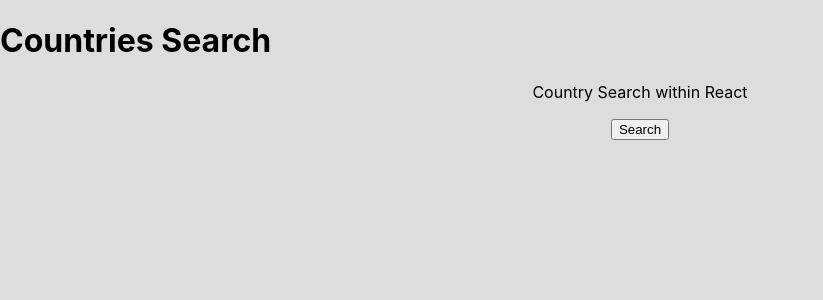
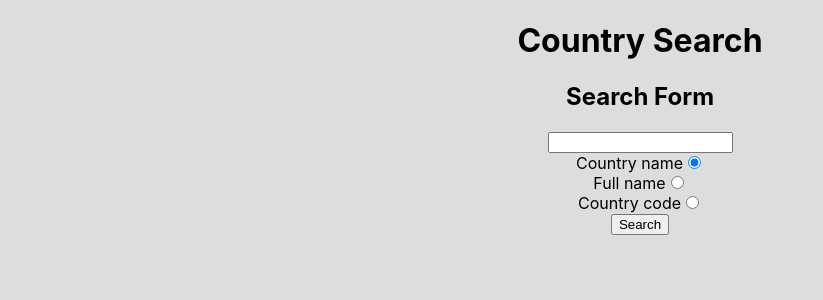
Before and after one commit to zetterlund/country-search, a React (Create React App) app in the folder webroot/react/: page / in a window 1280 px wide. Shown: the top 300 px of the page, without its empty margins (0-823 px from the left). Built offline with nearby package versions, Linux system fonts and the light colour scheme; the HTML template or start-up script is replaced by a standard one.

Commit message:
Complete search functionality

```diff
--- a/webroot/react/public/index.html
+++ b/webroot/react/public/index.html
@@ -2,10 +2,9 @@
 <html>
   <head>
     <meta charset="utf-8" />
-    <title>Countries Search</title>
+    <title>Country Search</title>
   </head>
   <body>
-    <h1>Countries Search</h1>
     <div id="root"></div>
   </body>
 </html>
--- a/webroot/react/src/App.js
+++ b/webroot/react/src/App.js
@@ -1,4 +1,6 @@
 import React, { Fragment, useState } from "react";
+import SearchForm from "./components/SearchForm";
+import ErrorBox from "./components/ErrorBox";
 import SearchResults from "./components/SearchResults";
 import StatisticsBox from "./components/StatisticsBox";
 import "./css/main.css";
@@ -10,24 +12,36 @@ function App() {
   //Write your javascript here, or roll your own. It's up to you.
   //Make your ajax call to http://localhost:8765/api/index.php here
   const [countries, setCountries] = useState([]);
+  const [error, setError] = useState("");
 
-  const handleGetCountries = async () => {
-    const response = await fetch(`${HOST}/api/index.php`, {
+  const handleSearchSubmit = async (searchType, searchString) => {
+    // Clear any potential errors
+    setError(null);
+
+    const rawResponse = await fetch(`${HOST}/api/index.php`, {
       method: "post",
       mode: "cors",
       headers: { "Content-Type": "text/plain" },
-      body: JSON.stringify({ country: "estonia" }),
+      body: JSON.stringify({ searchType, searchString }),
     });
-    console.log({ response });
-    const r = await response.json();
-    console.log({ r });
-    setCountries(r);
+    const response = await rawResponse.json();
+
+    /* Process response */
+    if (response["result"] === "success") {
+      // Success
+      setCountries(response["data"]);
+    } else {
+      // Error
+      setCountries([]);
+      setError(response["result"]);
+    }
   };
 
   return (
     <div className="App">
-      <p>Country Search within React</p>
-      <button onClick={handleGetCountries}>Search</button>
+      <h1>Country Search</h1>
+      <SearchForm searchSubmit={handleSearchSubmit} />
+      {error && <ErrorBox error={error} />}
       {countries.length > 0 && (
         <Fragment>
           <SearchResults countries={countries} />
--- /dev/null
+++ b/webroot/react/src/components/ErrorBox.js
@@ -0,0 +1,29 @@
+import React, { Fragment, useState } from "react";
+
+function ErrorBox({ error }) {
+  return (
+    <div className="error-box">
+      {error === "errorEmptySearch" && (
+        <div>
+          <p>It looks like you've left the search box empty.</p>
+          <p>Be sure to type something in and then click 'search'!</p>
+        </div>
+      )}
+      {error === "errorNoResults" && (
+        <div>
+          <p>
+            Unfortunately, while your search was successfully completed, it
+            didn't return any results.
+          </p>
+          <p>Try fixing the spelling or typing something else.</p>
+          <p>
+            If you're still having trouble, try going for a walk outside. I know
+            it often helps me.
+          </p>
+        </div>
+      )}
+    </div>
+  );
+}
+
+export default ErrorBox;
--- /dev/null
+++ b/webroot/react/src/components/SearchForm.js
@@ -0,0 +1,74 @@
+import React, { Fragment, useState, useEffect } from "react";
+
+function SearchForm(props) {
+  const [searchType, setSearchType] = useState("country-name");
+  const [searchString, setSearchString] = useState("");
+
+  const handleChange = (e) => {
+    // Whenever the user changes the search form parameters, update the component state to reflect those changes
+    const { name, value } = e.target;
+    if (name === "searchString") {
+      setSearchString(value);
+    }
+    if (name === "searchType") {
+      setSearchType(value);
+    }
+  };
+
+  const handleSubmit = (e) => {
+    // (Prevent default HTML form submission behavior for One-Page Application)
+    e.preventDefault();
+
+    // Pass values up and trigger search submission in parent component
+    props.searchSubmit(searchType, searchString);
+  };
+
+  return (
+    <Fragment>
+      <h2>Search Form</h2>
+      <form onSubmit={handleSubmit}>
+        <input
+          type="text"
+          value={searchString}
+          name="searchString"
+          onChange={handleChange}
+        />
+        <div id="search-type-selection">
+          <div>
+            <label>Country name</label>
+            <input
+              type="radio"
+              value="country-name"
+              name="searchType"
+              onChange={handleChange}
+              checked={searchType === "country-name"}
+            />
+          </div>
+          <div>
+            <label>Full name</label>
+            <input
+              type="radio"
+              value="full-name"
+              name="searchType"
+              onChange={handleChange}
+              checked={searchType === "full-name"}
+            />
+          </div>{" "}
+          <div>
+            <label>Country code</label>
+            <input
+              type="radio"
+              value="country-code"
+              name="searchType"
+              onChange={handleChange}
+              checked={searchType === "country-code"}
+            />
+          </div>
+        </div>
+        <button type="submit">Search</button>
+      </form>
+    </Fragment>
+  );
+}
+
+export default SearchForm;
```
Also changed, not shown: 1 other file (tests, documents, lock files or other folders).
